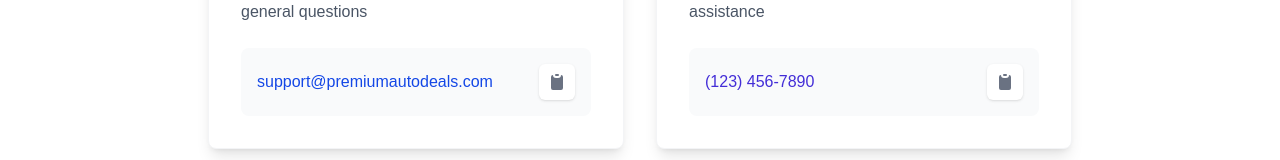
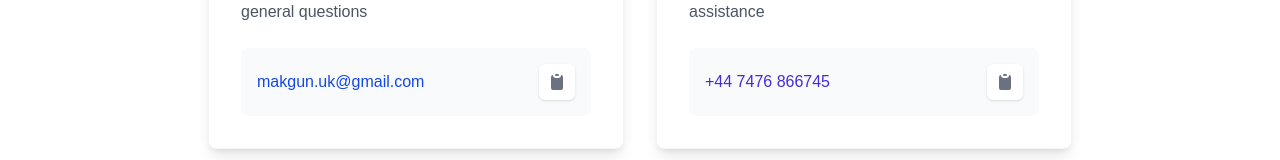
Before and after one commit to KO2112/MCars, a Next.js app: page /contact in a window 1280 px wide. Shown: the part 538-698 px from the top of the page. Built offline with nearby package versions, Linux system fonts and the light colour scheme; no server answers.

Commit message:
inital commit

```diff
--- a/components/ContactUs.tsx
+++ b/components/ContactUs.tsx
@@ -7,8 +7,8 @@ export default function ContactUs() {
   const [copiedEmail, setCopiedEmail] = useState(false);
   const [copiedPhone, setCopiedPhone] = useState(false);
 
-  const email = "support@premiumautodeals.com";
-  const phone = "(123) 456-7890";
+  const email = "makgun.uk@gmail.com";
+  const phone = "+44 7476 866745";
 
   const copyToClipboard = (text: string, type: 'email' | 'phone') => {
     navigator.clipboard.writeText(text);
--- a/components/Cu.tsx
+++ b/components/Cu.tsx
@@ -11,7 +11,7 @@ export default function ContactUsSection() {
         <div className="p-6">
           <div className="text-center mb-6">
             <p className="text-gray-600">
-              We're here to help with any questions about our vehicles.
+              We are here to help with any questions about our vehicles.
               Feel free to reach out using the contact details below.
             </p>
           </div>
```
